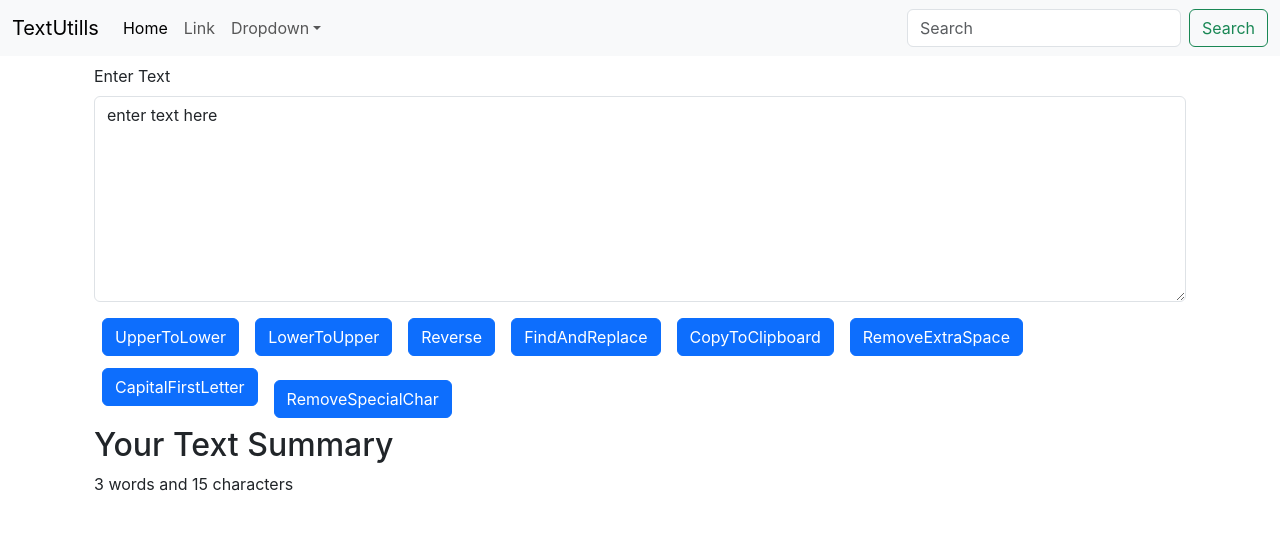
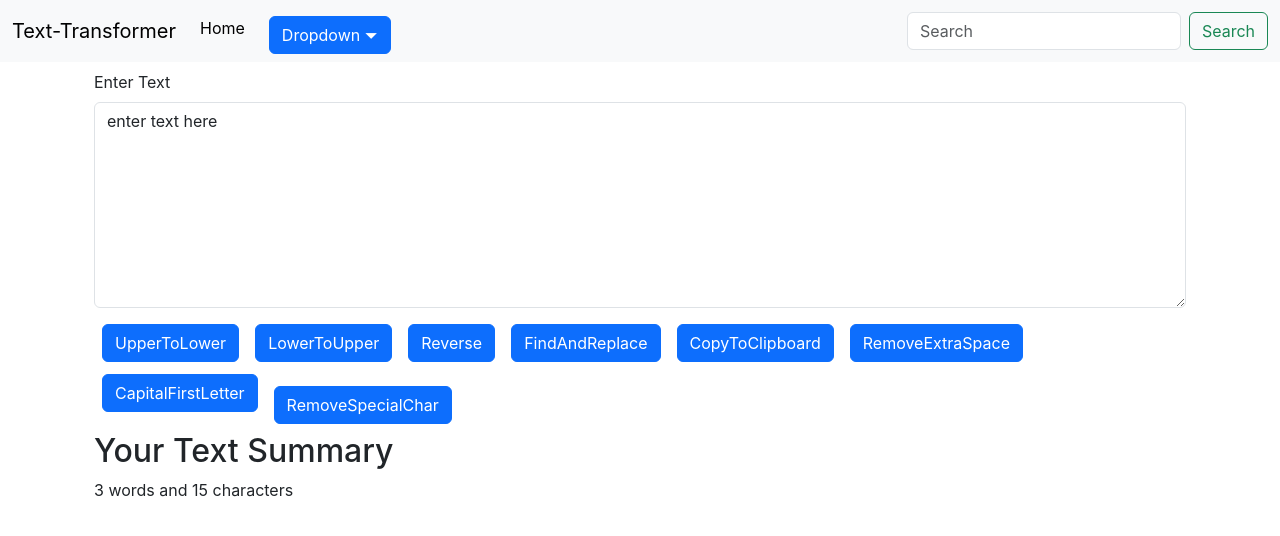
Before and after one commit to sajal9685/Text-Transformer, a React (Create React App) app: page / in a window 1280 px wide. Shown: the top 536 px of the page. Built offline with nearby package versions, Linux system fonts and the light colour scheme.

Commit message:
dropdown

```diff
--- /dev/null
+++ b/src/component/Dropdown.jsx
@@ -0,0 +1,28 @@
+import React from 'react'
+
+
+export  function DropdownButton({ toggleDropdown }) {
+
+    return (
+        <button className="btn btn-primary dropdown-btn" onClick={toggleDropdown}>
+        Dropdown ⏷
+      </button>
+    );
+  }
+  export default function Dropdown({handleUpToLo , handleLoToUp , handleReverse ,Text ,setText}) {
+
+    return (
+     <> <ul className="dropdown-menu show">
+        <li className="dropdown-item" onClick={(handleUpToLo)} >UpperToLower </li>
+        <li className="dropdown-item" onClick={(handleLoToUp)}>LowerToUpper</li>
+        <li className="dropdown-item" onClick={(handleReverse)}>Reverse</li>
+        <li className="dropdown-item" onClick={(handleUpToLo)}>CopyToClipboard</li>
+        <li className="dropdown-item" onClick={(handleUpToLo)}>RemoveExtraSpace</li>
+        <li className="dropdown-item" onClick={(handleUpToLo)}>RemoveSpecialChar</li>
+        <li className="dropdown-item" onClick={(handleUpToLo)}>FindAndReplace</li>
+
+      </ul>
+
+      </>
+    );
+}
--- a/src/component/Navbar.jsx
+++ b/src/component/Navbar.jsx
@@ -1,11 +1,16 @@
-import React from "react";
-
+import React, { useState } from "react";
+import Dropdown from "./Dropdown";
+import { DropdownButton } from "./Dropdown";
 export default function Navbar() {
+  const [showDropdown, setShowDropdown] = useState(false);
+  const toggleDropdown = () => {
+    setShowDropdown((prev) => !prev);
+  };
   return (
     <nav className="navbar navbar-expand-lg bg-body-tertiary">
       <div className="container-fluid">
         <a className="navbar-brand" href="/">
-          TextUtills
+          Text-Transformer
         </a>
         <button
           className="navbar-toggler"
@@ -25,41 +30,13 @@ export default function Navbar() {
                 Home
               </a>
             </li>
-            <li className="nav-item">
-              <a className="nav-link" href="/">
-                Link
-              </a>
-            </li>
             <li className="nav-item dropdown">
-              <a
-                className="nav-link dropdown-toggle"
-                href="/"
-                role="button"
-                data-bs-toggle="dropdown"
-                aria-expanded="false"
-              >
-                Dropdown
-              </a>
-              <ul className="dropdown-menu">
-                <li>
-                  <a className="dropdown-item" href="/">
-                    Action
-                  </a>
-                </li>
-                <li>
-                  <a className="dropdown-item" href="/">
-                    Another action
-                  </a>
-                </li>
-                <li>
-                  <hr className="dropdown-divider" />
-                </li>
-                <li>
-                  <a className="dropdown-item" href="/">
-                    Something else here
-                  </a>
-                </li>
-              </ul>
+              <div className="dropdown mx-3 mt-2">
+                <div className="dropdown-container">
+                  <DropdownButton toggleDropdown={toggleDropdown} />
+                  {showDropdown && <Dropdown/>}
+                </div>
+              </div>
             </li>
           </ul>
           <form className="d-flex" role="search">
```
